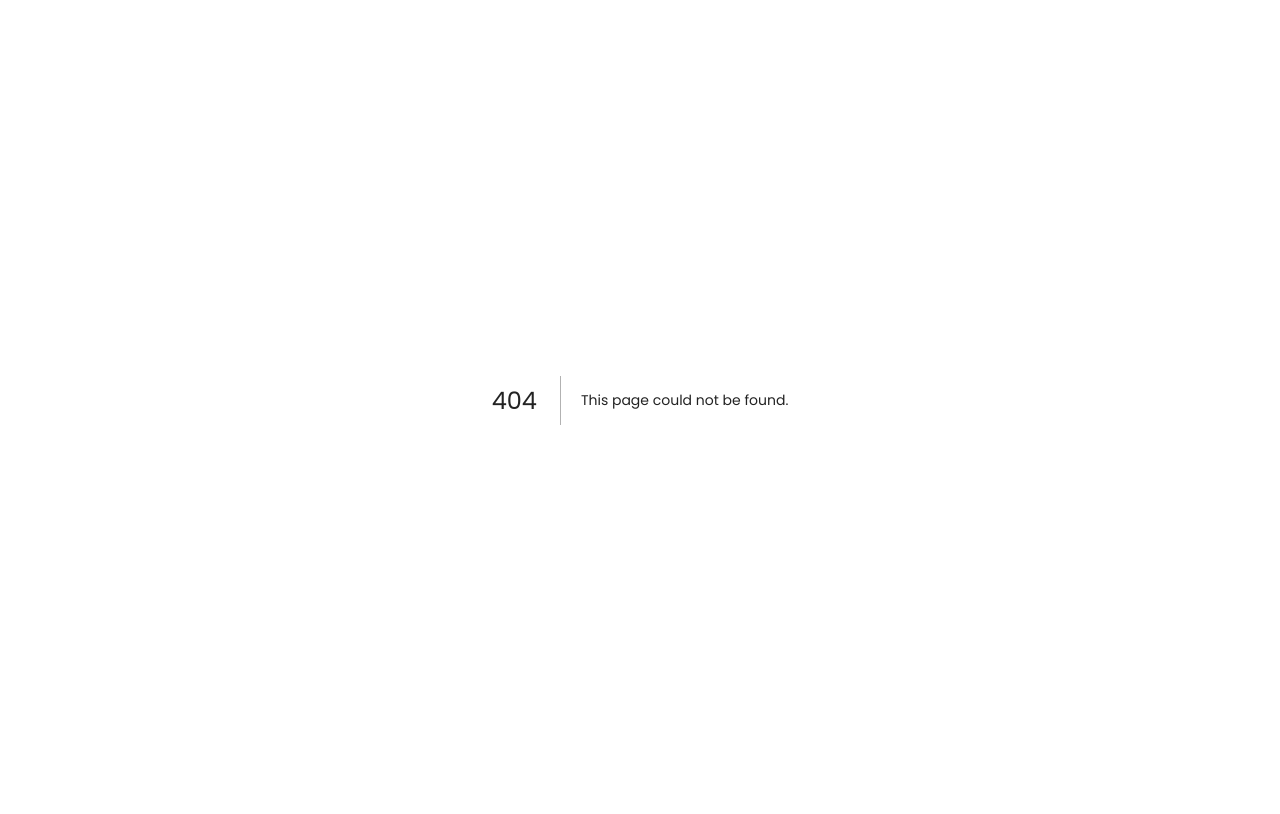
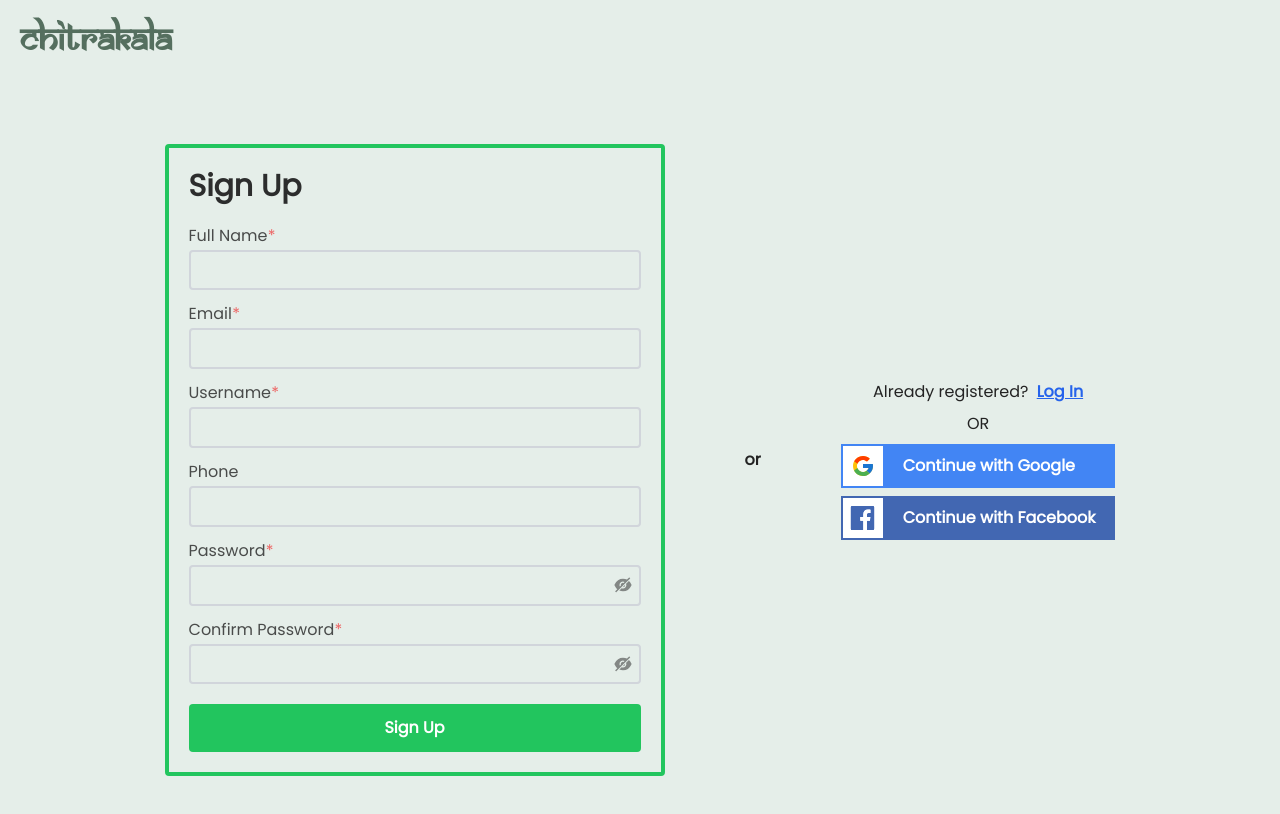
Before and after one commit to sebakthapa/chitrakala, a Next.js app: page /auth in a window 1280 px wide. Before the commit this address had no page. Shown: the top 814 px of the page. Built offline with nearby package versions, Linux system fonts and the light colour scheme.

Commit message:
Basic animated UI for auth created
main animation to switch login and signup finished hover, validation, api integration remains

```diff
--- a/package.json
+++ b/package.json
@@ -15,6 +15,7 @@
     "eslint": "8.45.0",
     "eslint-config-next": "13.4.12",
     "firebase": "^10.1.0",
+    "framer-motion": "^10.15.0",
     "mongodb": "^5.7.0",
     "mongoose": "^7.4.0",
     "next": "13.4.12",
--- /dev/null
+++ b/src/app/auth/page.jsx
@@ -0,0 +1,67 @@
+"use client"
+import Login from '@/components/Login'
+import Signup from '@/components/Signup'
+import Image from 'next/image'
+import {  useState } from 'react'
+import { FcGoogle } from "react-icons/fc"
+import { motion,  AnimatePresence } from 'framer-motion'
+import Link from 'next/link'
+
+const Page = () => {
+  const [isLogin, setIsLogin] = useState(false);
+
+
+
+
+
+
+  return (
+    <div className='authPage  '>
+      {/* <UserAuth title="sign up" /> */}
+      <Link href="/" className='saman text-4xl text-[#556f5f] font-semibold pt-5 pl-5 inline-block'>CHITRAKALA</Link>
+
+      <main className='flex justify-center gap-20 items-center min-h-[100vh] '>
+
+        <div className="formContainer relative flex justify-center items-center">
+          <AnimatePresence mode="wait">
+            <motion.div
+              className=''
+              key={isLogin ? "login" : "signin"}
+              initial={{ y: 50, opacity: 0 }}
+              animate={{ y: 0, opacity: 1 }}
+              exit={{ y: -50, opacity: 0, }}
+              transition={{ duration:0.3 }}>
+              {
+                isLogin ? <Login /> : <Signup />
+              }
+            </motion.div>
+          </AnimatePresence>
+        </div>
+        <div className='font-bold'>or</div>
+
+        <div className="authOptions  flex flex-col gap-2 justify-center">
+          <div className="changePage text-center">
+            <AnimatePresence mode="wait">
+              <motion.div
+                className=''
+                key={isLogin ? "login" : "signin"}
+                initial={{ opacity: 0 }}
+                animate={{ opacity: 1 }}
+                exit={{ opacity: 0, }}
+                transition={{ duration: 0.3 }}>
+                {isLogin ? "Not registered yet? " : "Already registered? "}<button className='ml-1 text-blue-600 underline font-semibold hover:no-underline' onClick={() => setIsLogin((prev) => !prev)}>{isLogin ? " Sign In" : " Log In"}</button>
+              </motion.div>
+            </AnimatePresence>
+          </div>
+          <p className=' text-center'>OR</p>
+          <button className='p-[2px] pr-5 bg-[#4285F4] flex items-center gap-5'><FcGoogle className='bg-white h-10 w-10 p-2' /> <span className='text-white font-semibold'> Continue with Google </span> </button>
+          <button className='p-[2px] pr-5 bg-[#4267B2] flex items-center gap-5'><Image src="/facebook.svg" width="20" height="20" className='bg-white h-10 w-10 p-[0.4rem]' /> <span className='text-white font-semibold'> Continue with Facebook </span> </button>
+        </div>
+      </main>
+
+
+    </div>
+  )
+}
+
+export default Page
--- a/src/app/globals.css
+++ b/src/app/globals.css
@@ -15,6 +15,11 @@
     font-family: 'Poppins', sans-serif;
     color:#232323;
 }
+
+body{
+    background: #e5eee9;
+}
+
 .saman{
     font-family: 'SAMAN',sans-serif;
 }
@@ -41,3 +46,27 @@ li{
 {
     z-index: 100 !important;
 }
+
+
+
+.input_field_container {
+    @apply flex flex-col gap-3
+}
+
+.input_field_container .input_field{
+    @apply flex flex-col gap-0.5
+}
+.input_field_container .input_field label{
+    @apply capitalize opacity-80
+}
+.input_field_container .input_field input{
+    @apply bg-transparent border-2 border-gray-300 hover:border-gray-400 transition duration-300 rounded py-[0.4rem] pl-3 pr-9
+}
+
+form .form_title{
+    @apply capitalize font-extrabold text-3xl opacity-95
+}
+
+form button[type="submit"]{
+    @apply py-3 px-5  rounded font-semibold
+}
--- /dev/null
+++ b/src/components/Input.jsx
@@ -0,0 +1,32 @@
+"use client"
+import { useState } from "react"
+import { AiFillEye, AiFillEyeInvisible } from "react-icons/ai"
+
+const Input = ({ label, type, value, setValue, classLists, required }) => {
+    const [showPassword, setShowPassword] = useState(false)
+    const id = label?.replaceAll(" ", "")
+    return (
+        <div className="fullName input_field">
+            <label htmlFor={id}>{label && label} { required && <span className="text-red-500 -ml-1">*</span> }</label>
+            <div className="relative w-full">
+
+                <input required={required} className={`${classLists} ${type == "password" ? "pr-[100px]" : ""} w-full`} value={value} onChange={(e) => setValue(e.target.value)} type={showPassword ? "text" : type} id={id} />
+                {
+                    type === "password" && (
+                        <span className="icon cursor-pointer absolute top-1/2 -translate-y-1/2 right-2 opacity-50 hover:opacity-70 transition duration-300 " onClick={() => setShowPassword((prev) => !prev)}>
+                            {
+                                showPassword ? (
+                                    <AiFillEye className="input_icon w-5 h-5" />
+                                ) : (
+                                    <AiFillEyeInvisible className="input_icon w-5 h-5 " />
+                                )
+                            }
+                        </span>
+                    )
+                }
+            </div>
+        </div>
+    )
+}
+
+export default Input
--- a/src/components/Landing.jsx
+++ b/src/components/Landing.jsx
@@ -1,7 +1,6 @@
 import React from 'react'
 import Navbar from './Navbar';
 import Image from 'next/image';
-import { BsBagXFill, BsFacebook, BsInstagram, BsPen, BsPenFill, BsPencilFill, BsPinterest } from "react-icons/bs";
 
 function Landing() {
     return (
@@ -38,10 +37,9 @@ function Landing() {
                 <div className="m-5 flex flex-1 min-w-[300px]  max-w-[500px]  min-h-[6rem] justify-center items-center p-10 bg-[#d5d0ed]">Sketch</div>
                 <div className="m-5 flex flex-1 min-w-[300px]  max-w-[500px]  min-h-[6rem] justify-center items-center p-10 bg-[#efefef]">Digital Art</div>
                 <div className="m-5 flex flex-[1] min-w-[300px]  max-w-[full]  min-h-[6rem] justify-center items-center p-10 bg-[#daebf1]">Carosel</div>
-
             </div>
 
-            <svg xmlns="http://www.w3.org/2000/svg" viewBox="0 0 1440 320"><path fill="#e5eee9" fill-opacity="1" d="M0,224L48,240C96,256,192,288,288,256C384,224,480,128,576,117.3C672,107,768,181,864,197.3C960,213,1056,171,1152,176C1248,181,1344,235,1392,261.3L1440,288L1440,320L1392,320C1344,320,1248,320,1152,320C1056,320,960,320,864,320C768,320,672,320,576,320C480,320,384,320,288,320C192,320,96,320,48,320L0,320Z"></path></svg>
+            <svg xmlns="http://www.w3.org/2000/svg" viewBox="0 0 1440 320"><path fill="#e5eee9" fillOpacity="1" d="M0,224L48,240C96,256,192,288,288,256C384,224,480,128,576,117.3C672,107,768,181,864,197.3C960,213,1056,171,1152,176C1248,181,1344,235,1392,261.3L1440,288L1440,320L1392,320C1344,320,1248,320,1152,320C1056,320,960,320,864,320C768,320,672,320,576,320C480,320,384,320,288,320C192,320,96,320,48,320L0,320Z"></path></svg>
 
 
             <div className='flex flex-wrap w-full h-[40rem] gap-1 justify-center bg-[#e5eee9]'>
--- /dev/null
+++ b/src/components/Login.jsx
@@ -0,0 +1,24 @@
+"use client"
+import Input from './Input'
+import { useState } from 'react'
+
+const Login = () => {
+    const [loginId, setLoginId] = useState("")
+    const [password, setPassword] = useState("")
+
+    const handleLogin = (e) => {
+        e.preventDefault()
+    }
+    return (
+        <form className='border-green-500 border-4 w-[500px] p-5 flex flex-col gap-5 rounded' onSubmit={handleLogin}>
+            <h2 className='form_title '>Log in</h2>
+            <div className="input_field_container">
+                <Input required type="text" label="username/email/phone" value={loginId} setValue={setLoginId} classLists="" />
+                <Input required type="password" label="password" value={password} setValue={setPassword} classLists="" />
+            </div>
+            <button className='bg-green-500 text-white' type="submit" > Log In</button>
+        </form>
+    )
+}
+
+export default Login
--- /dev/null
+++ b/src/components/Signup.jsx
@@ -0,0 +1,32 @@
+"use client"
+import React, { useState } from 'react'
+import Input from './Input'
+
+const Signup = () => {
+    const [fullName, setFullName] = useState("")
+    const [username, setUsername] = useState("")
+    const [phone, setPhone] = useState("")
+    const [email, setEmail] = useState("")
+    const [password, setPassword] = useState("")
+    const [confirmPassword, setConfirmPassword] = useState("")
+    const handleSignup = (e) => {
+        e.preventDefault();
+        console.log(e)
+    }
+    return (
+        <form className='border-green-500 border-4 w-[500px] p-5 flex flex-col gap-5 rounded' onSubmit={handleSignup}>
+            <h2 className='form_title '>Sign Up</h2>
+            <div className="input_field_container">
+                <Input required type="text" label="full name" value={fullName} setValue={setFullName} classLists="capitalize"/>
+                <Input required type="email" label="email" value={email} setValue={setEmail} classLists=""/>
+                <Input required type="text" label="username" value={username} setValue={setUsername} classLists=""/>
+                <Input type="tel" label="phone" value={phone} setValue={setPhone} classLists=""/>
+                <Input required type="password" label="password" value={password} setValue={setPassword} classLists=""/>
+                <Input required type="password" label="confirm password" value={confirmPassword} setValue={setConfirmPassword} classLists=""/>
+            </div>
+            <button className='bg-green-500 text-white' type="submit" > Sign Up</button>
+        </form>
+    )
+}
+
+export default Signup
--- a/tailwind.config.js
+++ b/tailwind.config.js
@@ -13,6 +13,15 @@ module.exports = {
           'conic-gradient(from 180deg at 50% 50%, var(--tw-gradient-stops))',
       },
     },
+    screens: {
+      xxl: { max: "1439px" },
+      xl: { max: "1279px" },
+      lg: { max: "1023px" },
+      md: { max: "767px" },
+      sm: { max: "639px" },
+      xs: { max: "425px" },
+
+    },
   },
   plugins: [],
 }
```
Also changed, not shown: public/facebook.svg (added), 1 other file (tests, documents, lock files or other folders).
